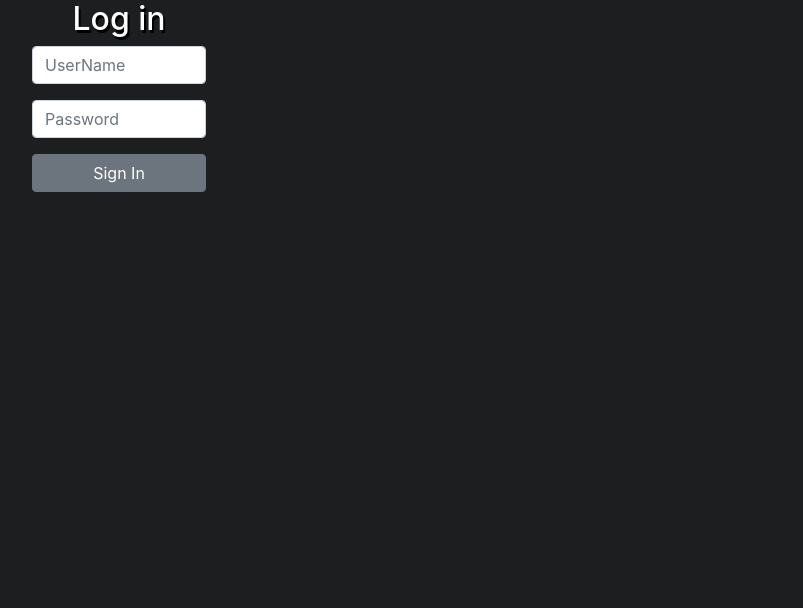
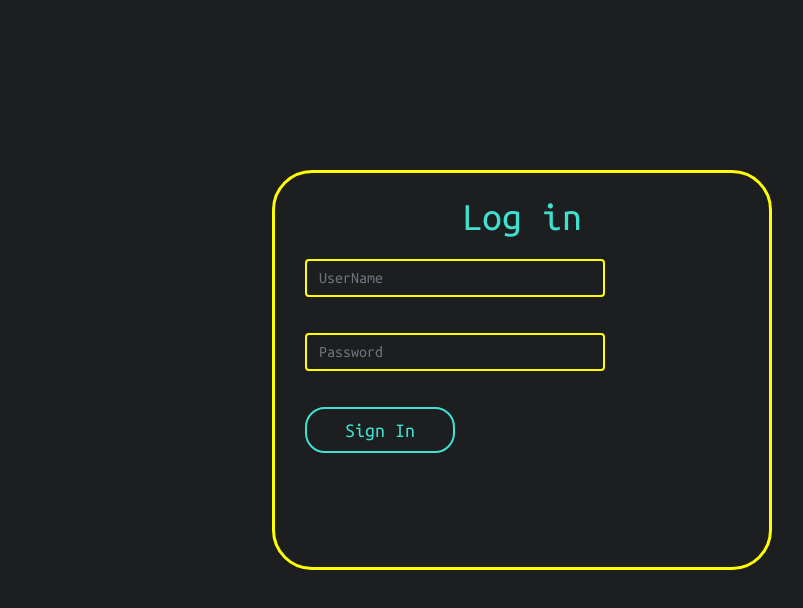
Before and after one commit to Virtual-R/fe, a React (Create React App) app: page /login in a window 1280 px wide. Shown: the top 608 px of the page, without its empty margins (118-921 px from the left). Built offline with nearby package versions, Linux system fonts and the light colour scheme.

Commit message:
added basic styling to log in form

```diff
--- a/src/components/LogInForm.js
+++ b/src/components/LogInForm.js
@@ -2,18 +2,19 @@ import * as React from "react";
 import { Button, Form, FormGroup, Input } from "reactstrap";
 import styled from "styled-components";
 import axiosWithAuth from "../utils/axiosWithAuth";
-import axios from "axios";
 import { useHistory } from "react-router-dom";
+import "./LogInForm.scss";
 const H2 = styled.h2`
-  color: #ffffff;
+  color: rgb(64, 224, 208);
   text-align: center;
-  text-shadow: 2px 3px black;
+  font-family: 'Ubuntu Mono', monospace;
+  font-size:40px;
 `;
-const Div = styled.div`
-  background-color: #035a70;
-  width: 174px;
-  margin-left: 150px;
-`;
+// const Div = styled.div`
+//   background-color: #035a70;
+//   width: 174px;
+//   margin-left: 150px;
+// `;
 
 export default function LogInForm(props) {
   const [loading] = React.useState(false);
@@ -45,12 +46,13 @@ export default function LogInForm(props) {
   };
 
   return (
-    <Div>
-      <Form onSubmit={login}>
+    // <Div>
+      <Form  className="logContainer" onSubmit={login}>
         <H2>Log in</H2>
 
         <FormGroup>
           <Input
+            className="usernameClass"
             type="username"
             name="username"
             value={user.username}
@@ -60,6 +62,7 @@ export default function LogInForm(props) {
         </FormGroup>
         <FormGroup>
           <Input
+            className="passwordClass"
             type="password"
             name="password"
             value={user.password}
@@ -68,10 +71,10 @@ export default function LogInForm(props) {
           />
         </FormGroup>
 
-        <Button type="submit" disabled={loading} block={true}>
+        <Button className="submitClass" type="submit" disabled={loading} block={true}>
           {loading ? "Loading..." : "Sign In"}
         </Button>
       </Form>
-    </Div>
+    // </Div>
   );
 }
--- a/src/components/LogInForm.scss
+++ b/src/components/LogInForm.scss
@@ -0,0 +1,38 @@
+.logContainer {
+    border:3px solid yellow;
+    border-radius:40px;
+    width:500px;
+    height:400px;
+    display:flex;
+    flex-direction:column;
+    margin:auto;
+    margin-top:170px;
+    padding:20px;
+    font-family: 'Ubuntu Mono', monospace;
+
+    .usernameClass {
+        border:2px solid yellow;
+        width:300px;
+        margin:10px;
+        background-color: rgb(28, 30, 32);
+        color: rgb(64, 224, 208);
+    }
+
+    .passwordClass {
+        background-color: rgb(28, 30, 32);
+        border:2px solid yellow;
+        width:300px;
+        margin:10px;
+        color: rgb(64, 224, 208);
+    }
+
+    .submitClass {
+        background-color: rgb(28, 30, 32);
+        color:rgb(64, 224, 208);;
+        border:2px solid rgb(64, 224, 208);
+        width:150px;
+        margin:10px;
+        border-radius:20px;
+        font-size:20px;
+    }
+}
```
